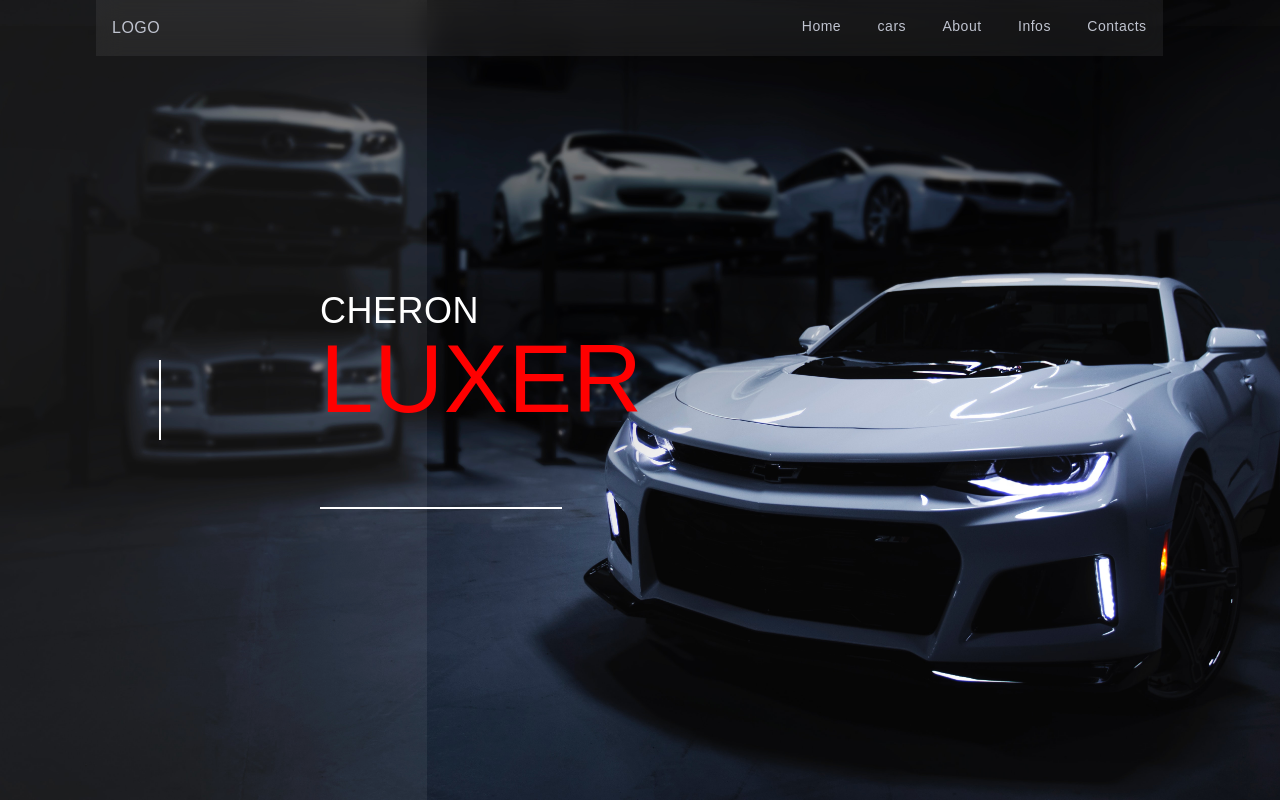
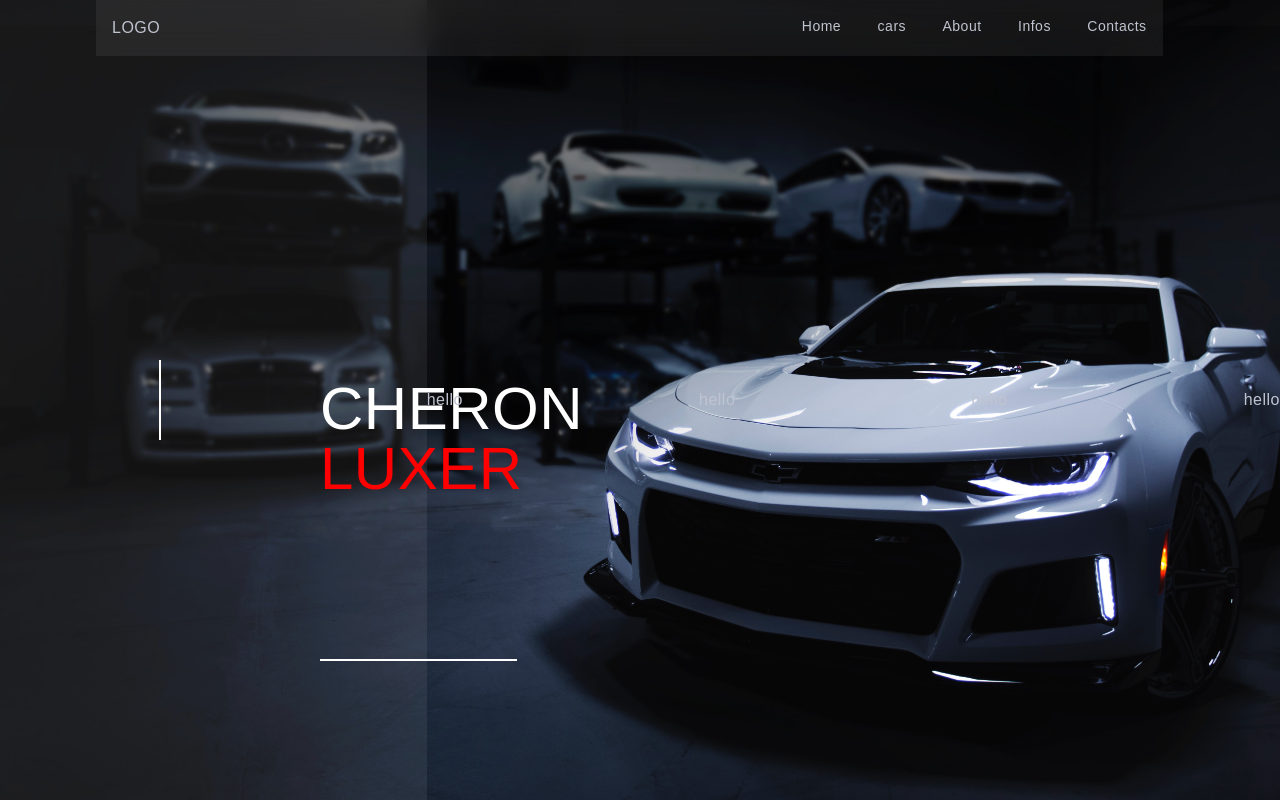
Before and after one commit to joel-kalema/luxury-cars, a Next.js app: page / in a window 1280 px wide. Built offline with nearby package versions, Linux system fonts and the light colour scheme.

Commit message:
fix margins

```diff
--- a/components/home.js
+++ b/components/home.js
@@ -5,11 +5,17 @@ export default function HomePage (){
                 <div className="w-3/4">
                     <div className="bg-[#fff] w-3/4 w-[0.1rem] h-20  mx-auto"></div>
                 </div>
-                <div className="mr-[-20rem]">
-                    <h1 className="text-4xl text-[#fff]">CHERON</h1>
-                    <h2 className="text-8xl text-[red]">LUXER</h2>
-                    <div className="bg-[#fff] w-3/4 h-[0.1rem] mt-20"></div>
+                <div className="mr-[-20rem] mt-60">
+                    <h1 className="text-6xl text-[#fff]">CHERON</h1>
+                    <h2 className="text-6xl text-[red]">LUXER</h2>
+                    <div className="bg-[#fff] w-3/4 h-[0.1rem] mt-40"></div>
                 </div>
+            </div>
+            <div className="flex w-4/6 justify-between">
+                <div className="1/4 justify-center items-center">hello</div>
+                <div className="1/4 justify-center items-center">hello</div>
+                <div className="1/4 justify-center items-center">hello</div>
+                <div className="1/4 justify-center items-center">hello</div>
             </div>
         </div>
     )
```
